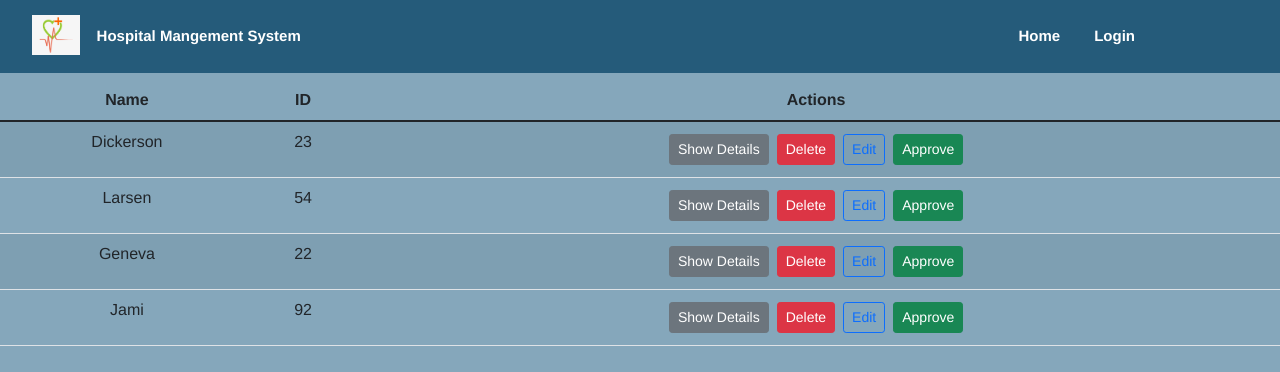
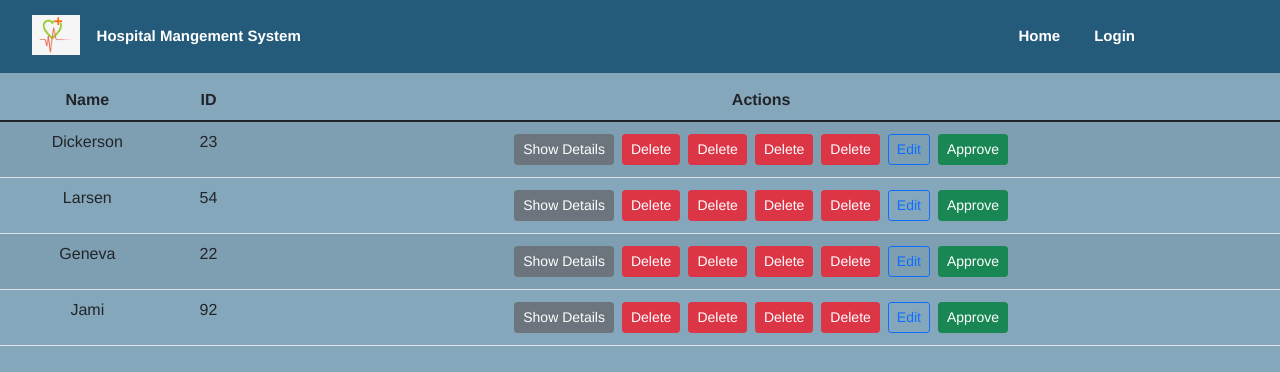
Before and after one commit to DieStrassen-KTP-EG21/Clinical-Genomics-KTP, a Vue app in the folder Genome Analyzer/FrontEnd/: page /Admin in a window 1280 px wide. Shown: the top 372 px of the page. Built offline with nearby package versions, Linux system fonts and the light colour scheme; a web font is replaced by a local one.

Commit message:
admin-delete

```diff
--- a/Genome Analyzer/FrontEnd/src/views/Admin.vue
+++ b/Genome Analyzer/FrontEnd/src/views/Admin.vue
@@ -4,15 +4,23 @@
       <HomeNavigation />
 
       <div>
-        <b-table :items="items" :fields="fields" striped responsive="sm">
+        <b-table
+
+          :items="items"
+          :fields="fields"
+          striped
+          responsive="sm"
+        >
           <template #cell(actions)="row">
             <b-button size="sm" @click="row.toggleDetails" class="mr-2">
               {{ row.detailsShowing ? "Hide" : "Show" }} Details
             </b-button>
             <b-button
+                v-for="(index) in items"
+          :key="index.ID"
               variant="danger"
               size="sm"
-              @click="deletePatient"
+              @click="deletePatient(index)"
               class="mr-2"
             >
               Delete
@@ -46,11 +54,11 @@
                 <b-col sm="3" class="text-sm-right"><b>Gender:</b></b-col>
                 <b-col>{{ row.item.Gender }}</b-col>
               </b-row>
-                            <b-row class="mb-2">
+              <b-row class="mb-2">
                 <b-col sm="3" class="text-sm-right"><b>Address:</b></b-col>
                 <b-col>{{ row.item.Address }}</b-col>
               </b-row>
-                            <b-row class="mb-2">
+              <b-row class="mb-2">
                 <b-col sm="3" class="text-sm-right"><b>Sequence:</b></b-col>
                 <b-col>{{ row.item.Sequence }}</b-col>
               </b-row>
@@ -114,7 +122,14 @@ export default {
           Sequence: "ATCGGAGC",
         },
       ],
+
     };
+  },
+  methods: {
+    deletePatient: function(idx) {
+
+      this.items.splice(idx, 1);
+    },
   },
 };
 </script>
```
